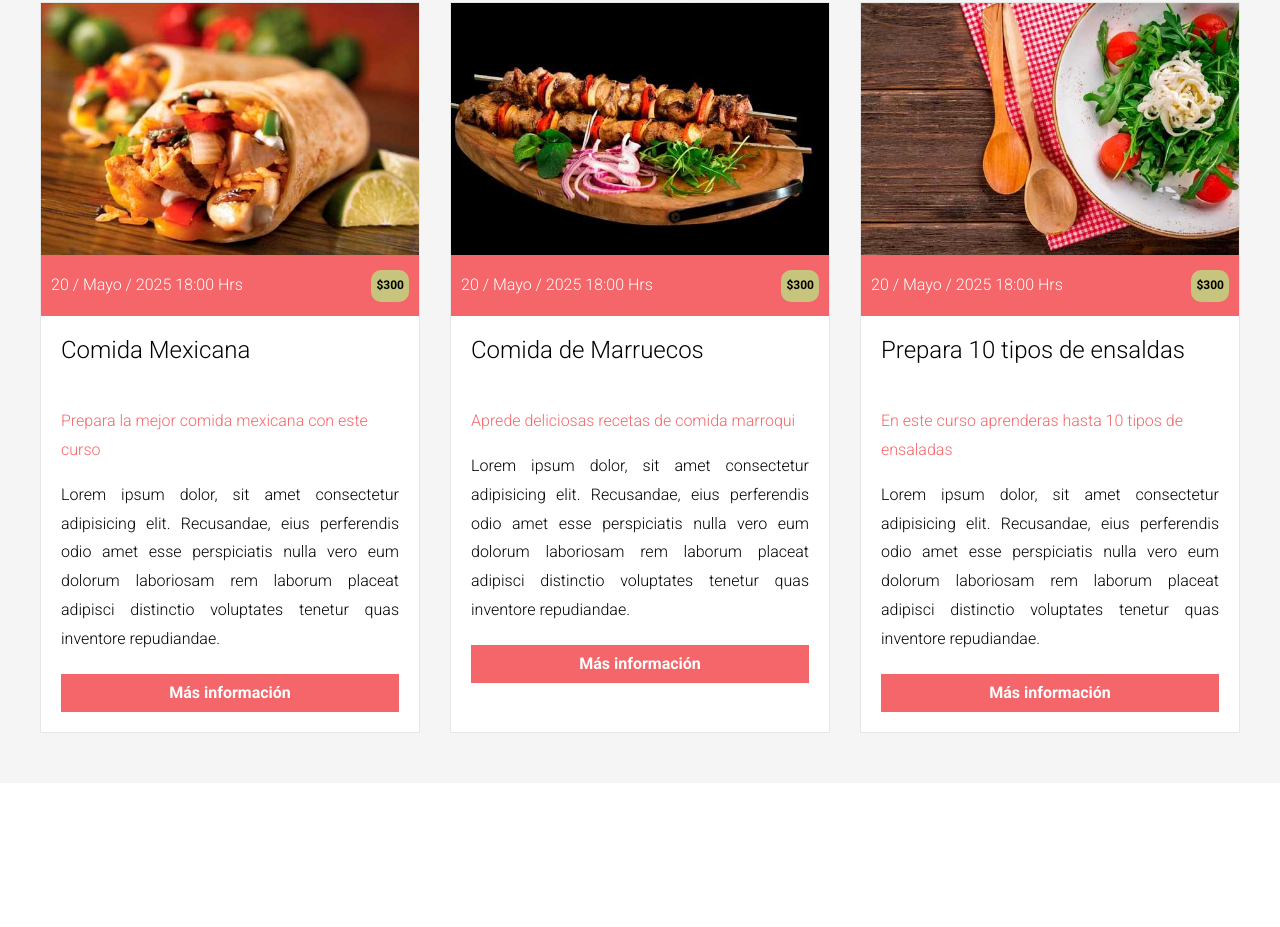
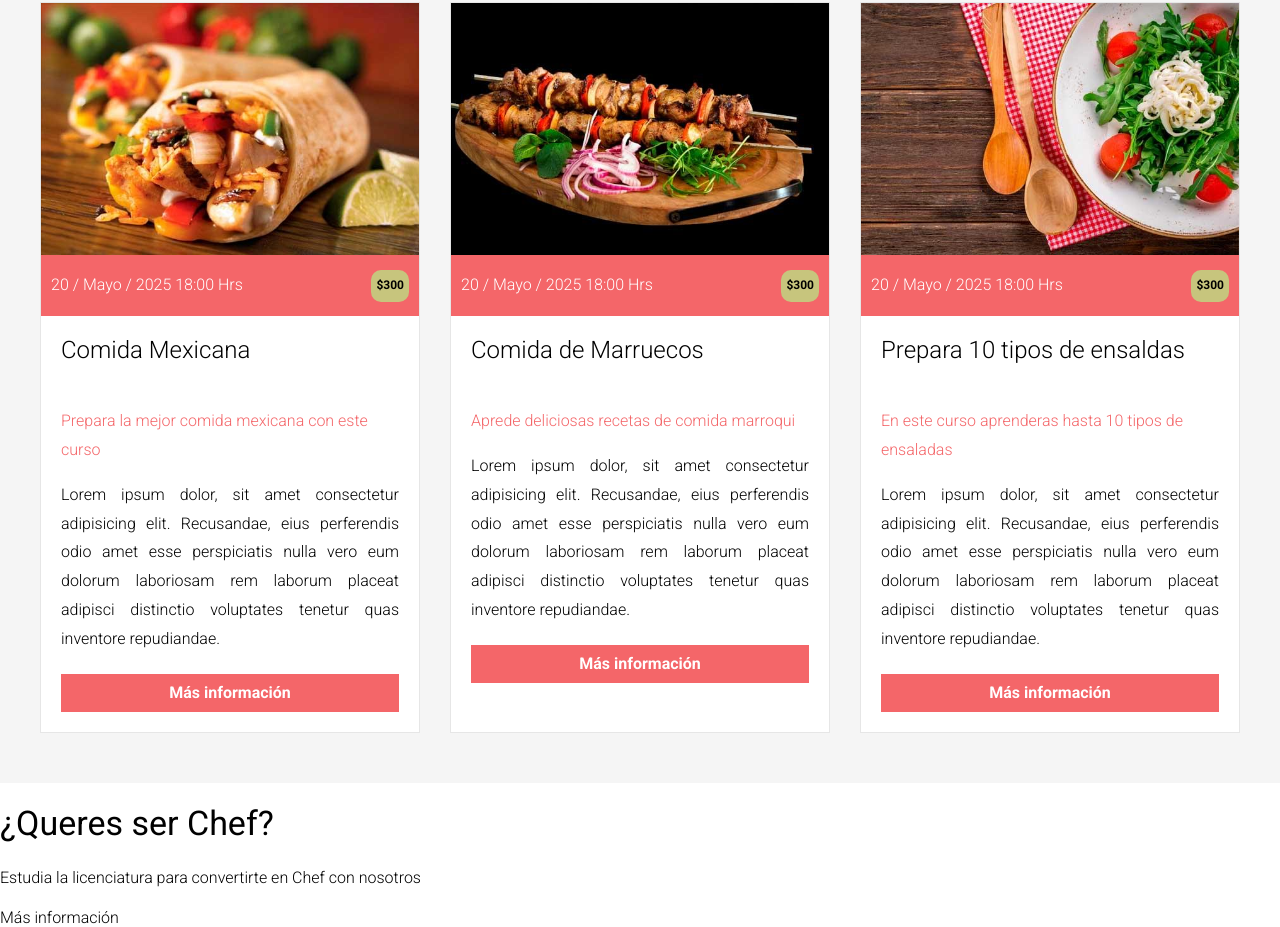
Before and after one commit to johnburetdev/EscuelaCocina, a website: page index.html in a window 1280 px wide. Shown: the part 2556-3483 px from the top of the page. Before the commit the page ends 3339 px from the top, so only its background shows below. Drawn offline with Linux system fonts and the light colour scheme.

Commit message:
seccion escuela HTML termonado

```diff
--- a/index.html
+++ b/index.html
@@ -217,6 +217,12 @@
             </div> <!--CLASE-->
         </div>
     </main>
+
+    <section class="escuela">
+        <h2 class="escuela__heading">¿Queres ser Chef?</h2>
+        <p class="escuela__texto">Estudia la licenciatura para convertirte en Chef con nosotros</p>
+        <a href="" class="escuela__enlace">Más información</a>
+    </section>
 </body>
 
 </html>
```
